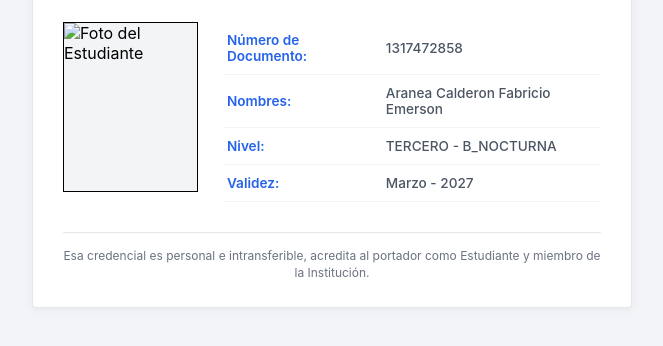
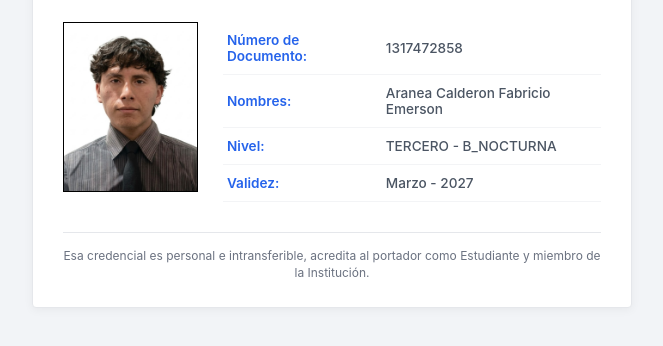
Before and after one commit to araneaemerson-oss/istgcredencial, a plain HTML site: page index.html in a window 1280 px wide. Shown: the part 358-704 px from the top of the page, without its empty margins (308-971 px from the left). Drawn offline with Linux system fonts and the light colour scheme.

Commit message:
Update index.html

```diff
--- a/index.html
+++ b/index.html
@@ -218,7 +218,7 @@
       <!-- Fotografía -->
       <div class="photo-box">
         <!-- Puedes reemplazar el atributo src por el enlace o ruta de la foto real -->
-        <img src="/img/foto.jpg" alt="Foto del Estudiante">
+        <img src="/img/foto.jpeg" alt="Foto del Estudiante">
 
       </div>
 
```
